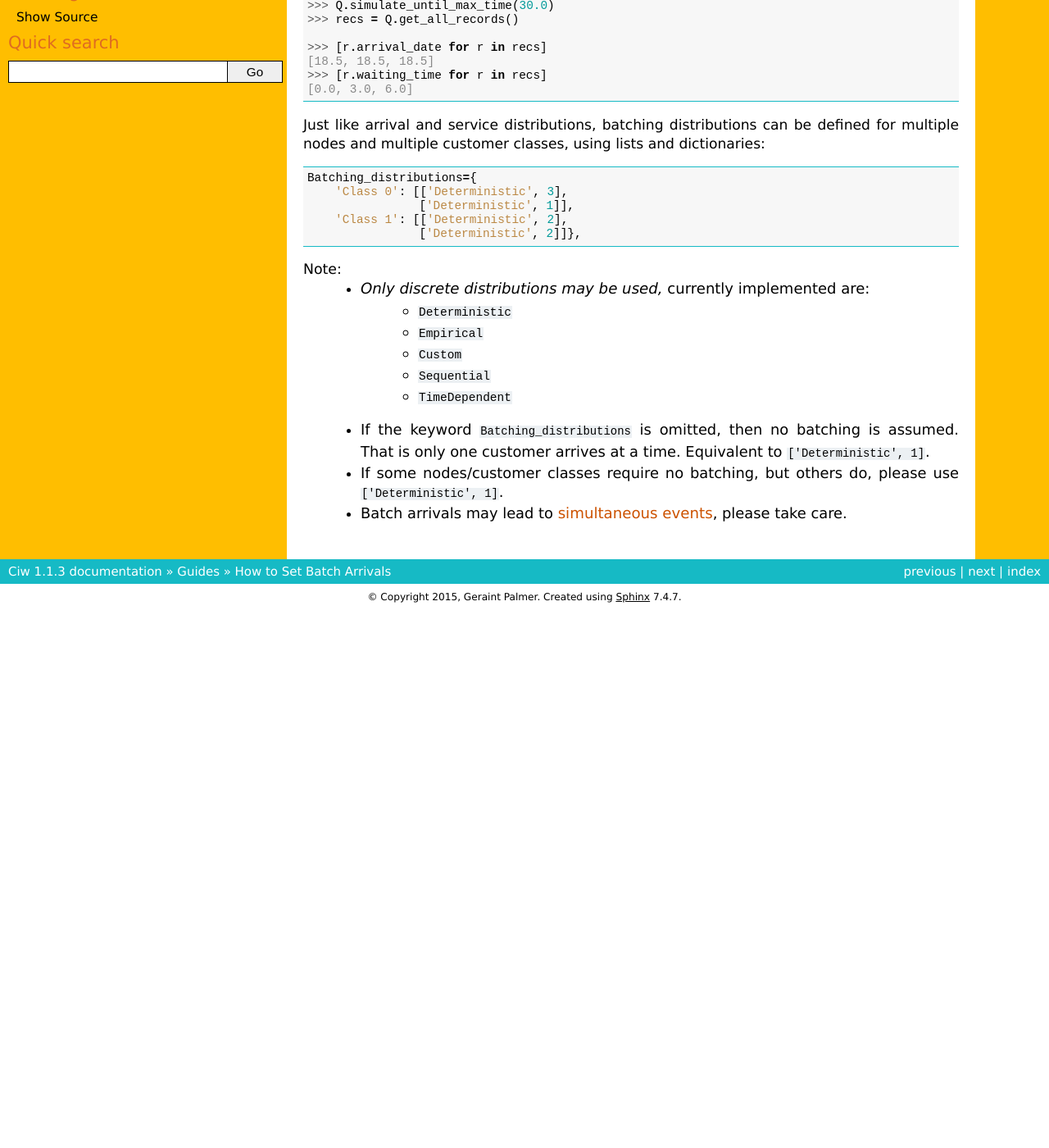
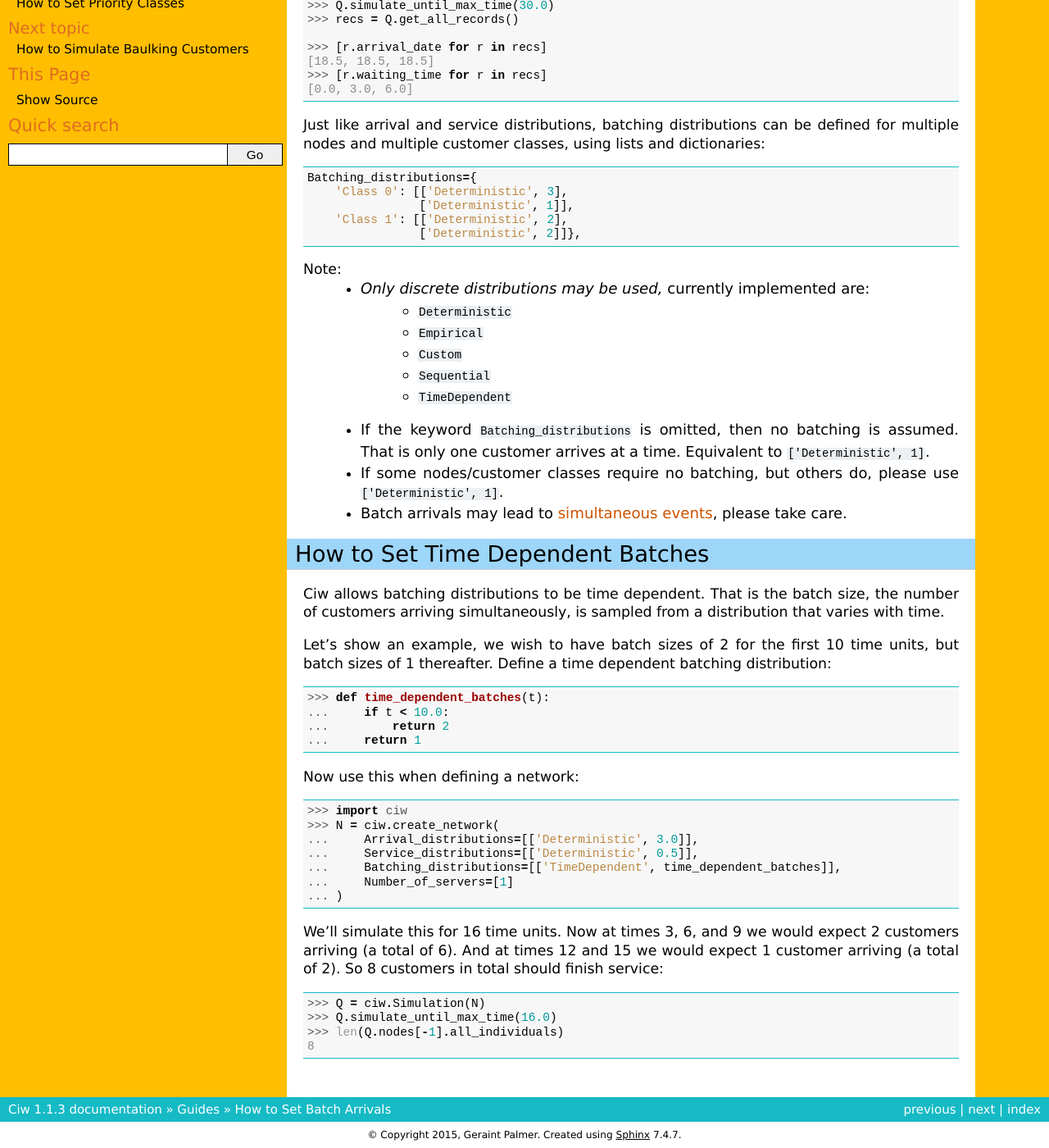
Before and after one commit to CiwPython/Ciw, a Sphinx documentation site: the page built from docs/Guides/batching.rst, in a window 1280 px wide and 1400 px high, scrolled down 525 px. Shown: the whole window at 82% size. Built offline with Sphinx 7.4.7, drawn with Linux system fonts in a browser that asks for light colours; before the commit the page ends 1269 px from its top, so only the background shows below that; some of the changed text lies outside the part shown.

Commit message:
Add docs for time dependent batching

```diff
--- a/docs/Guides/batching.rst
+++ b/docs/Guides/batching.rst
@@ -50,3 +50,39 @@
   + If the keyword :code:`Batching_distributions` is omitted, then no batching is assumed. That is only one customer arrives at a time. Equivalent to :code:`['Deterministic', 1]`.
   + If some nodes/customer classes require no batching, but others do, please use :code:`['Deterministic', 1]`.
   + Batch arrivals may lead to :ref:`simultaneous events <simultaneous_events>`, please take care.
+
+
+---------------------------------
+How to Set Time Dependent Batches
+---------------------------------
+
+Ciw allows batching distributions to be time dependent.
+That is the batch size, the number of customers arriving simultaneously, is sampled from a distribution that varies with time.
+
+Let's show an example, we wish to have batch sizes of 2 for the first 10 time units, but batch sizes of 1 thereafter.
+Define a time dependent batching distribution::
+
+    >>> def time_dependent_batches(t):
+    ...     if t < 10.0:
+    ...         return 2
+    ...     return 1
+
+Now use this when defining a network:
+
+    >>> import ciw
+    >>> N = ciw.create_network(
+    ...     Arrival_distributions=[['Deterministic', 3.0]],
+    ...     Service_distributions=[['Deterministic', 0.5]],
+    ...     Batching_distributions=[['TimeDependent', time_dependent_batches]],
+    ...     Number_of_servers=[1]
+    ... )
+
+We'll simulate this for 16 time units.
+Now at times 3, 6, and 9 we would expect 2 customers arriving (a total of 6).
+And at times 12 and 15 we would expect 1 customer arriving (a total of 2).
+So 8 customers in total should finish service::
+
+    >>> Q = ciw.Simulation(N)
+    >>> Q.simulate_until_max_time(16.0)
+    >>> len(Q.nodes[-1].all_individuals)
+    8
```
Also changed, not shown: docs/Guides/time_dependent.rst (+1 -6 lines).
